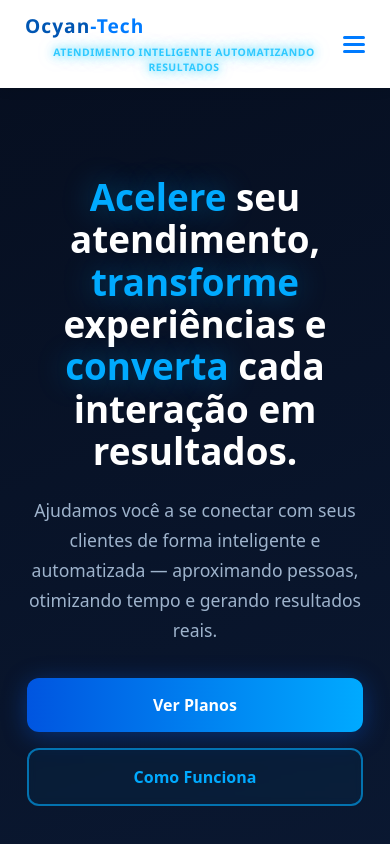
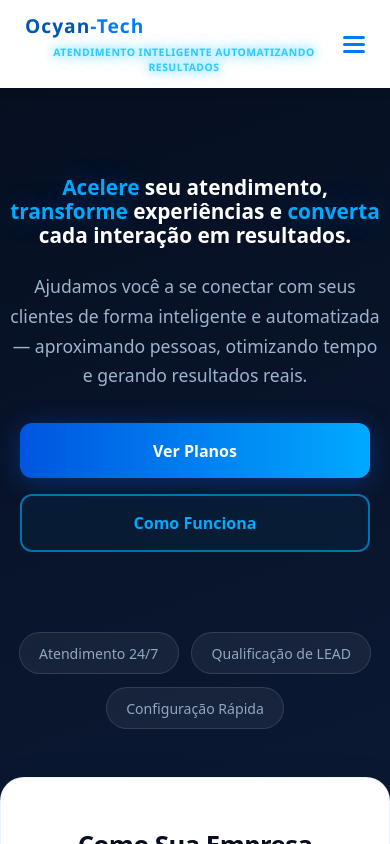
Before and after one commit to OcimarPrado/Frontend-ProjetoA, a React (Vite) app: page / in a window 390 px wide. Shown: the top 844 px of the page. Built offline with nearby package versions, Linux system fonts and the light colour scheme.

Commit message:
ajuste hero responsivo

```diff
--- a/src/styles/Hero.css
+++ b/src/styles/Hero.css
@@ -257,7 +257,7 @@
 @media (max-width: 900px) {
   .hero {
     /* Aumentado para 10rem para não tocar no header e reduzido lateral para 0.5rem */
-    padding: 7rem 0.5rem 4rem;
+    padding: 7rem 0rem 4rem;
     min-height: auto;
     display: flex;
     flex-direction: column;
@@ -280,13 +280,13 @@
 
   .hero h1 {
     /* Clamp ajustado para preencher as laterais sem vácuos */
-    font-size: clamp(2.2rem, .5vw, 3rem);
+    font-size: clamp(2.2rem, .25vw, 1rem);
     line-height: 1.15;
     text-align: center;
     margin-top: 0; /* Garante que não suba mais que o padding do hero */
     margin-bottom: 1.5rem;
     width: 100%;
-    padding: 0 5px; /* Mínimo respiro lateral */
+    padding: 0 1px; /* Mínimo respiro lateral */
   }
 
   .hero-description {
@@ -327,6 +327,6 @@
   }
 
   .hero h1 {
-    font-size: 2.3rem; /* Tamanho ideal para preencher de borda a borda */
+    font-size: 1.3rem; /* Tamanho ideal para preencher de borda a borda */
   }
 }
```
